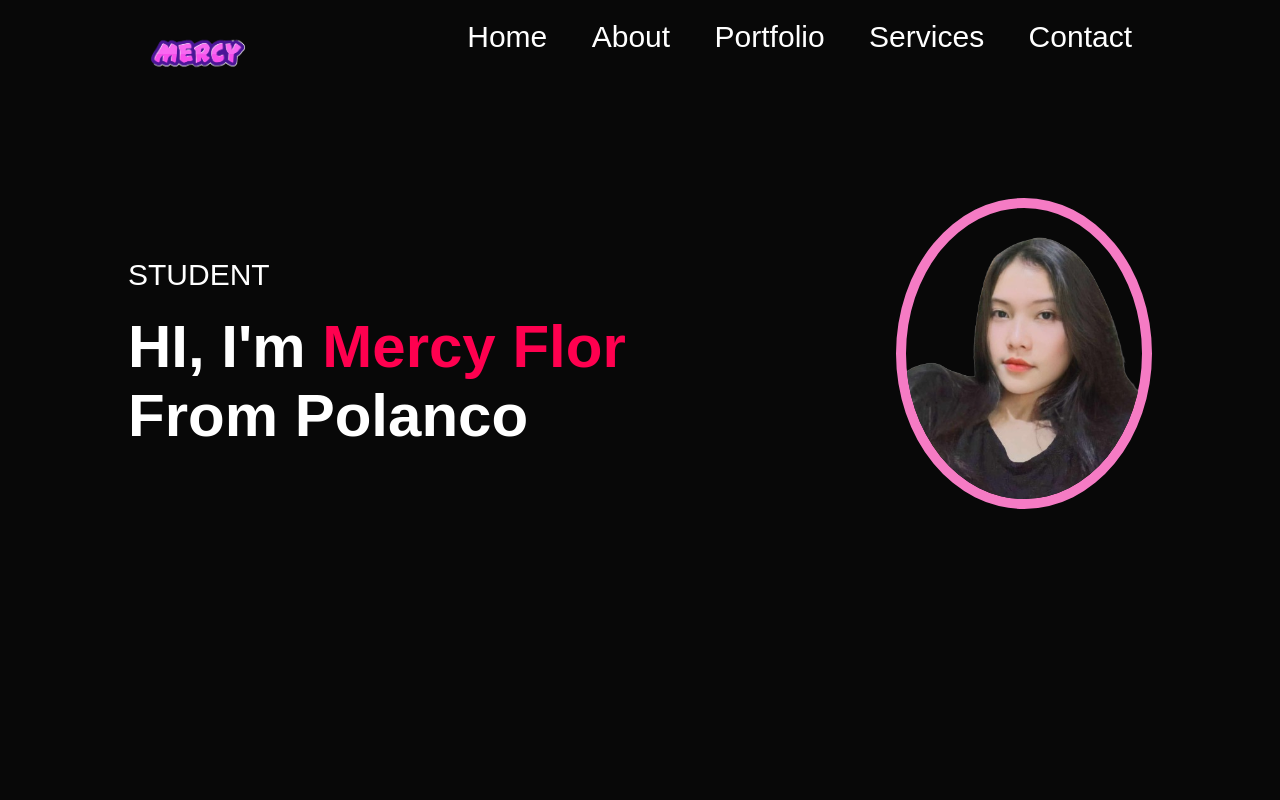
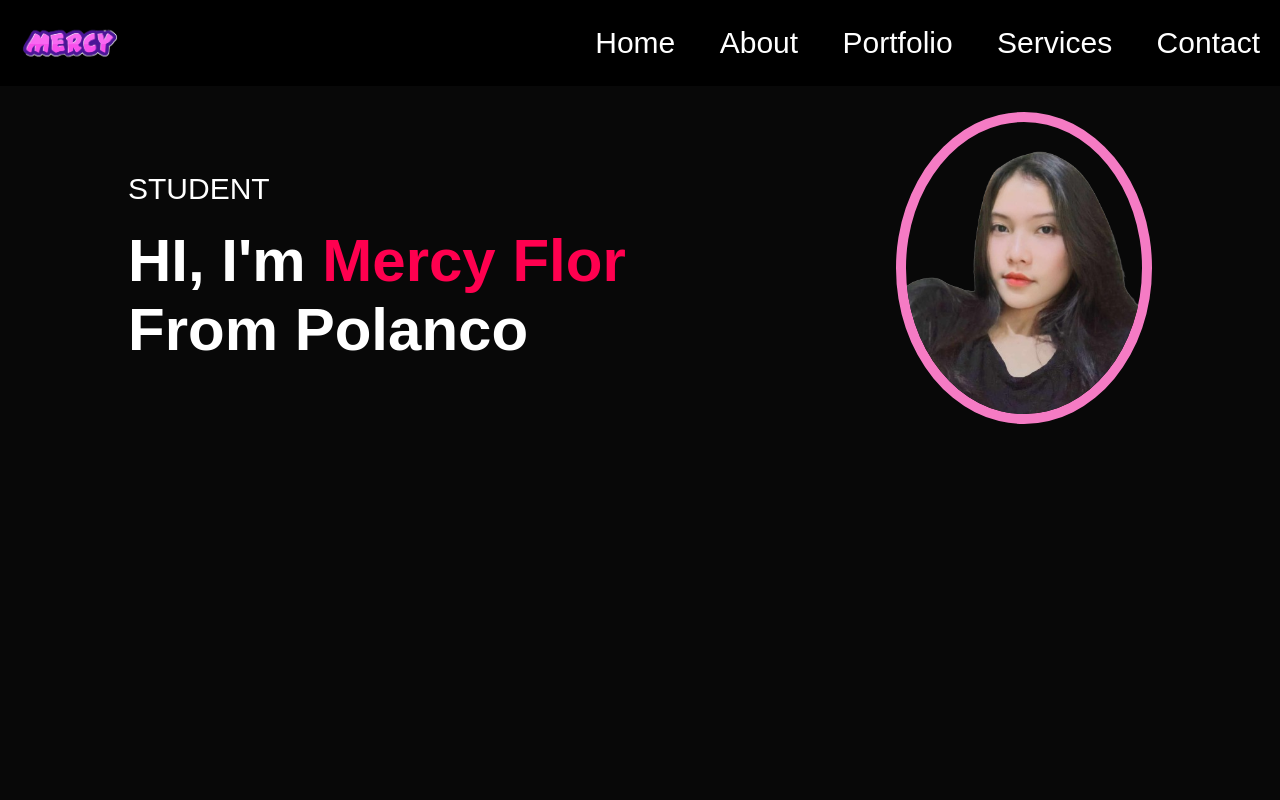
Before and after one commit to MERCYFLOR/Personal-Website, a plain HTML site: page index.html in a window 1280 px wide. Shown: the top 800 px of the page. Drawn offline with Linux system fonts and the light colour scheme.

Commit message:
Update style.css

```diff
--- a/style.css
+++ b/style.css
@@ -21,6 +21,7 @@ body {
   background-image: url(images/background.png);
   background-size: cover;
   background-position: center;
+
 }
 
 .container {
@@ -43,7 +44,14 @@ nav {
   display: flex;
   align-content: center;
   justify-content: space-between;
+  align-items: center;
   flex-wrap: wrap;
+  position: fixed;
+  width: 100%;
+  top: 0;
+  left: 0;
+  background-color: rgba(0, 0, 0, 0.956);
+  z-index: 9999;
 }
 
 .logo {
```
